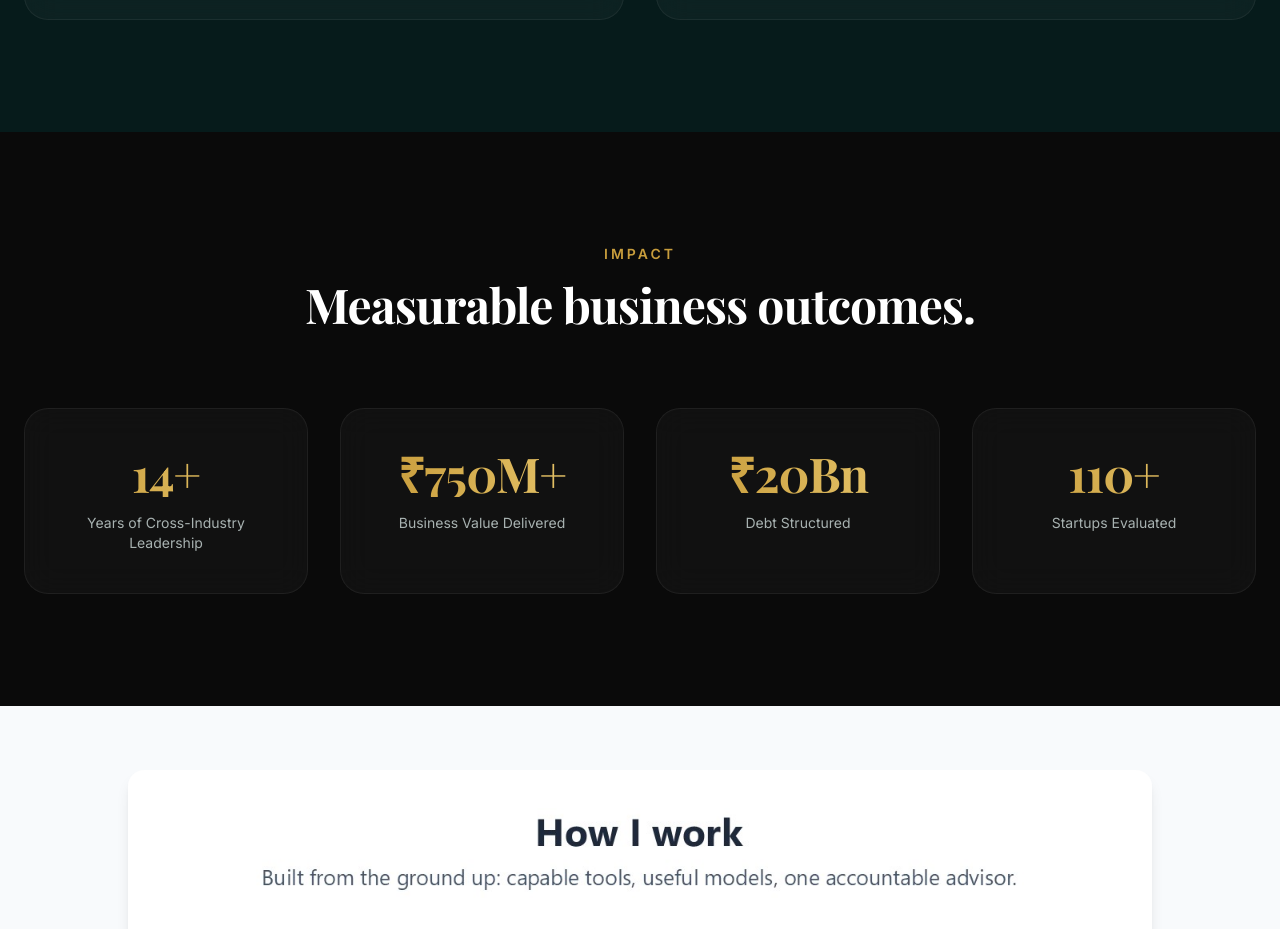
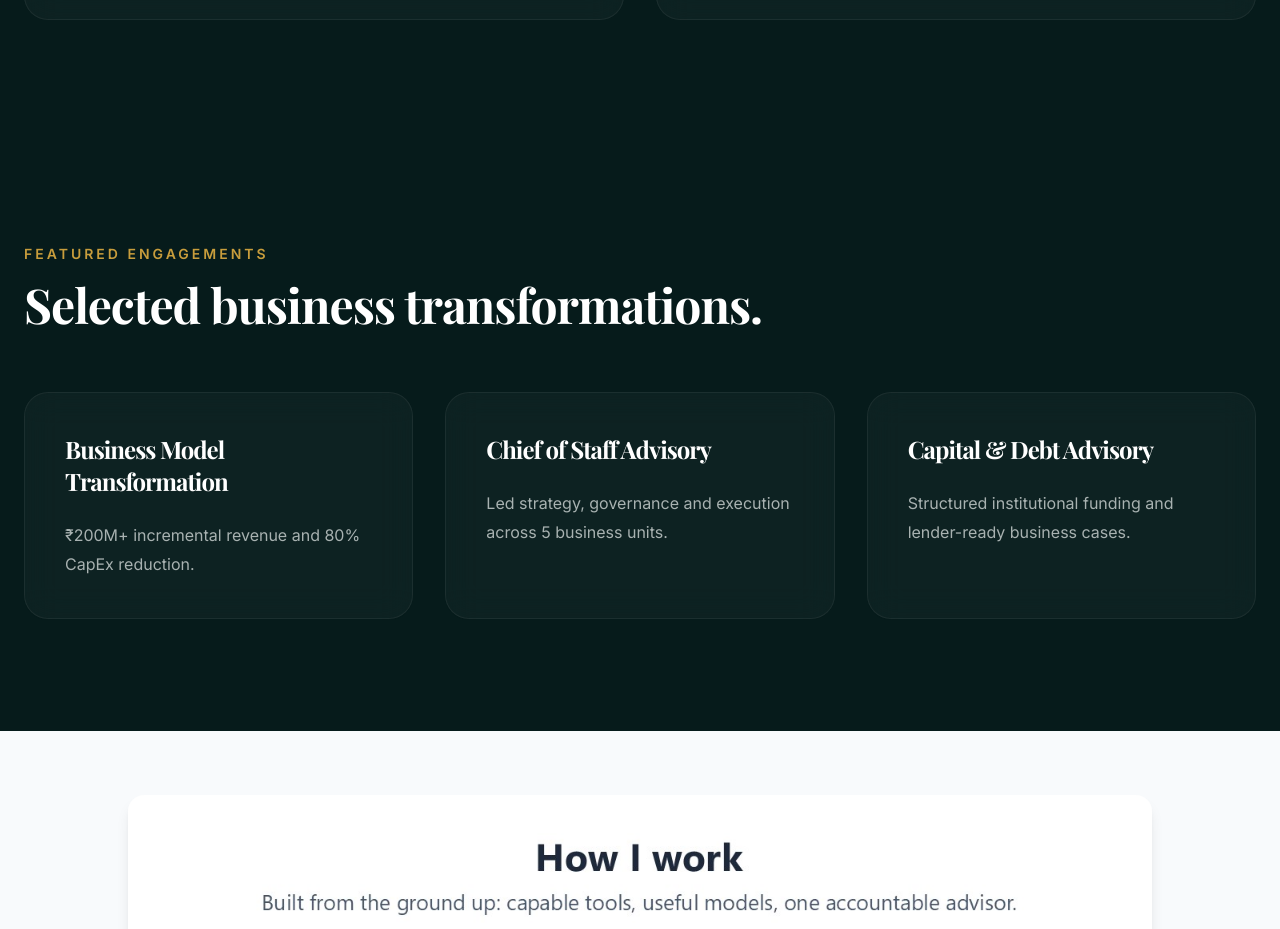
Before and after one commit to SravaniPolina/sravani-portfolio-frontend, a React (Create React App) app: page / in a window 1280 px wide. Shown: the part 3297-4226 px from the top of the page. Built offline with nearby package versions, Linux system fonts and the light colour scheme.

Commit message:
Update Projects.jsx

```diff
--- a/src/components/Projects.jsx
+++ b/src/components/Projects.jsx
@@ -1,55 +1,44 @@
 import React from "react";
 
-const stats = [
+const engagements = [
   {
-    number: "14+",
-    label: "Years of Cross-Industry Leadership",
+    title: "Business Model Transformation",
+    outcome: "₹200M+ incremental revenue and 80% CapEx reduction.",
   },
   {
-    number: "₹750M+",
-    label: "Business Value Delivered",
+    title: "Chief of Staff Advisory",
+    outcome: "Led strategy, governance and execution across 5 business units.",
   },
   {
-    number: "₹20Bn",
-    label: "Debt Structured",
-  },
-  {
-    number: "110+",
-    label: "Startups Evaluated",
+    title: "Capital & Debt Advisory",
+    outcome: "Structured institutional funding and lender-ready business cases.",
   },
 ];
 
-export default function ProjectCards() {
+export default function Projects() {
   return (
-    <section id="impact" className="py-28 bg-[#0A0A0A]">
+    <section id="projects" className="py-28 bg-[var(--background)]">
       <div className="max-w-7xl mx-auto px-6">
 
-        <div className="text-center mb-20">
+        <p className="uppercase tracking-[3px] text-[var(--gold)] text-sm font-semibold">
+          FEATURED ENGAGEMENTS
+        </p>
 
-          <p className="uppercase tracking-[3px] text-[var(--gold)] text-sm font-semibold">
-            IMPACT
-          </p>
+        <h2 className="text-5xl text-white mt-4 mb-16">
+          Selected business transformations.
+        </h2>
 
-          <h2 className="text-5xl text-white mt-4">
-            Measurable business outcomes.
-          </h2>
+        <div className="grid lg:grid-cols-3 gap-8">
 
-        </div>
+          {engagements.map((item) => (
+            <div key={item.title} className="glass p-10 rounded-3xl">
 
-        <div className="grid grid-cols-2 lg:grid-cols-4 gap-8">
-
-          {stats.map((item) => (
-            <div
-              key={item.number}
-              className="glass rounded-3xl p-10 text-center"
-            >
-              <h3 className="text-5xl font-bold gold-text mb-4">
-                {item.number}
+              <h3 className="text-2xl text-white mb-6">
+                {item.title}
               </h3>
 
-              <p className="text-sm">
-                {item.label}
-              </p>
+              <p>{item.outcome}</p>
+
             </div>
           ))}
 
```
